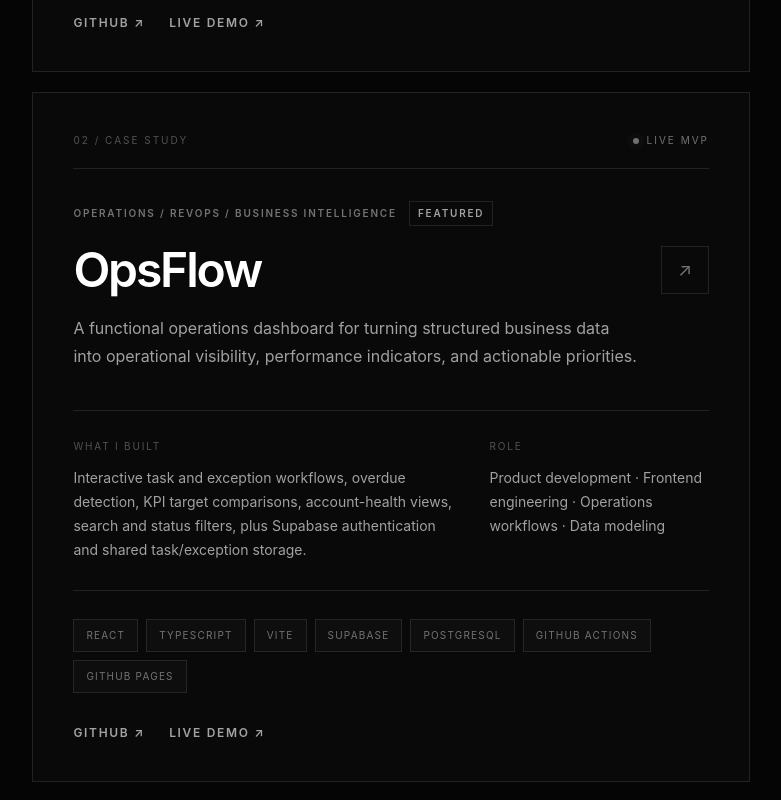
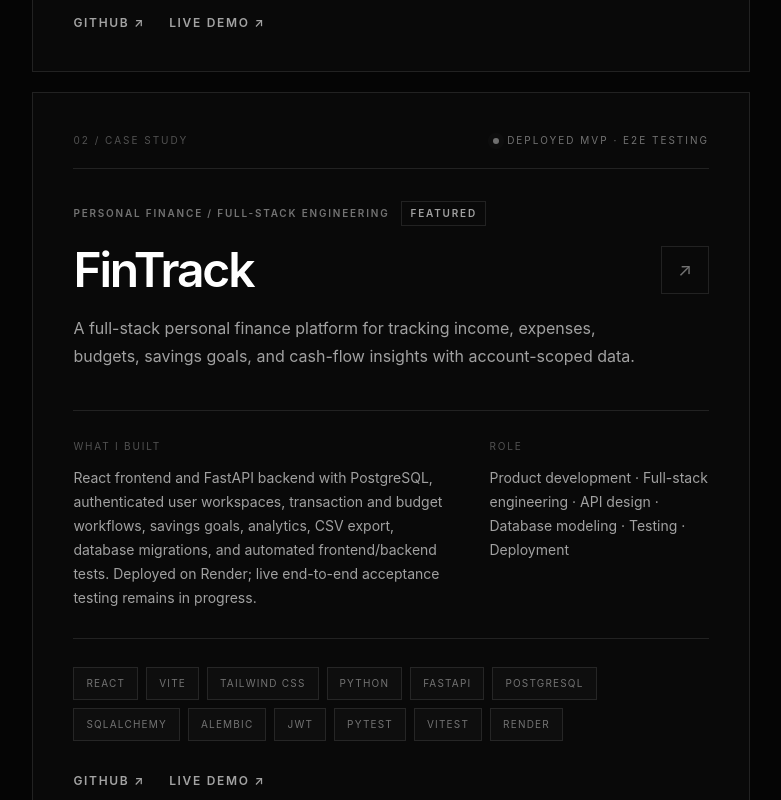
Before and after one commit to matteojose3112-bit/aster, a React (Vite) app in the folder portfolio/: page / in a window 1280 px wide. Shown: the part 3540-4340 px from the top of the page, without its empty margins (490-1271 px from the left). Built offline with nearby package versions, Linux system fonts and the light colour scheme.

Commit message:
Add FinTrack to portfolio projects

```diff
--- a/portfolio/src/data/projects.ts
+++ b/portfolio/src/data/projects.ts
@@ -25,6 +25,20 @@ export const projects: Project[] = [
     featured: true,
     github: "https://github.com/matteojose3112-bit/aster",
     demo: "https://matteojose3112-bit.github.io/aster/",
+  },
+  {
+    title: "FinTrack",
+    category: "Personal Finance / Full-Stack Engineering",
+    description:
+      "A full-stack personal finance platform for tracking income, expenses, budgets, savings goals, and cash-flow insights with account-scoped data.",
+    outcome:
+      "React frontend and FastAPI backend with PostgreSQL, authenticated user workspaces, transaction and budget workflows, savings goals, analytics, CSV export, database migrations, and automated frontend/backend tests. Deployed on Render; live end-to-end acceptance testing remains in progress.",
+    role: "Product development · Full-stack engineering · API design · Database modeling · Testing · Deployment",
+    technologies: ["React", "Vite", "Tailwind CSS", "Python", "FastAPI", "PostgreSQL", "SQLAlchemy", "Alembic", "JWT", "pytest", "Vitest", "Render"],
+    status: "Deployed MVP · E2E testing",
+    featured: true,
+    github: "https://github.com/matteojose3112-bit/fintrack",
+    demo: "https://fintrack-web-int6.onrender.com",
   },
   {
     title: "OpsFlow",
```
